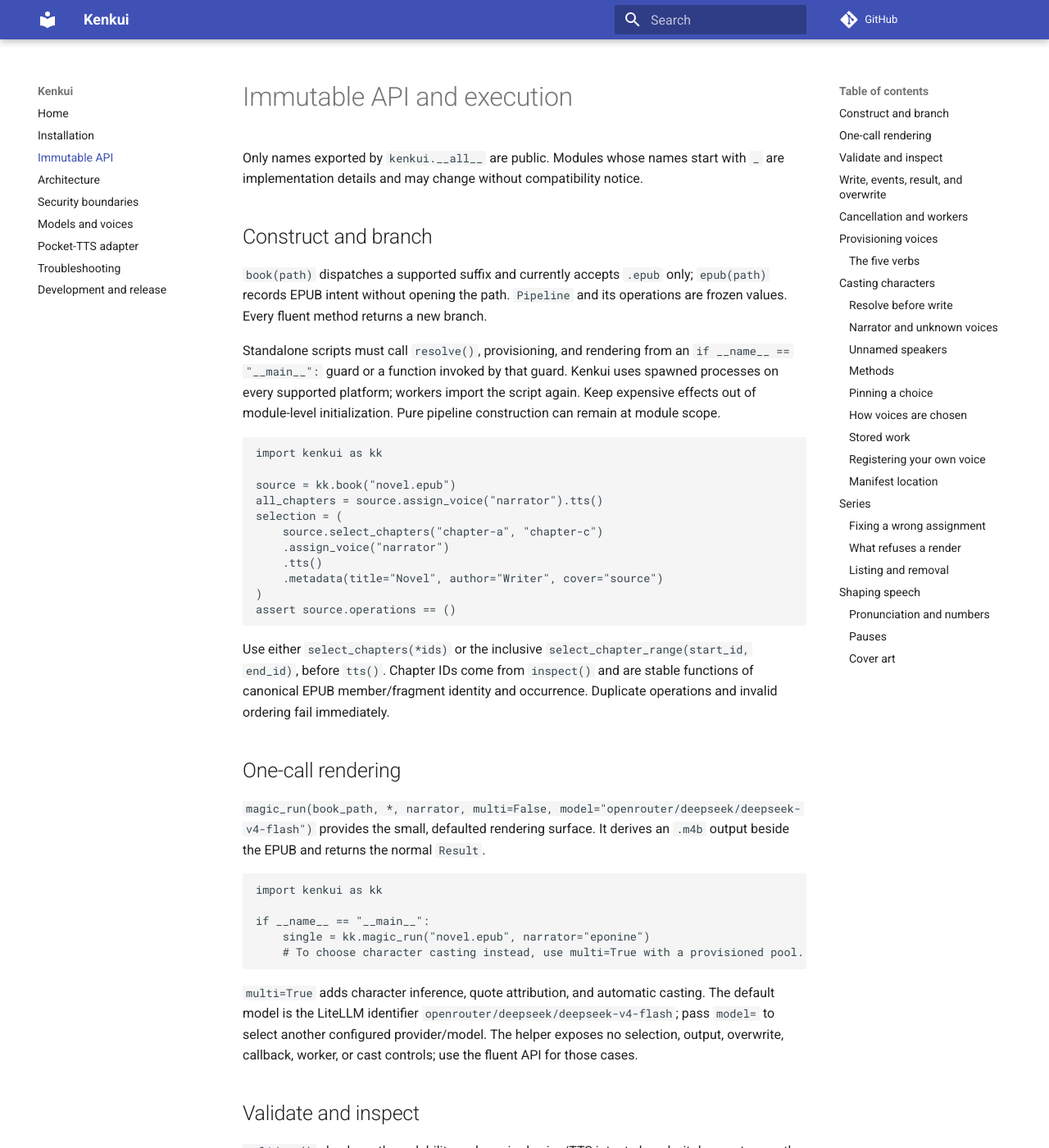
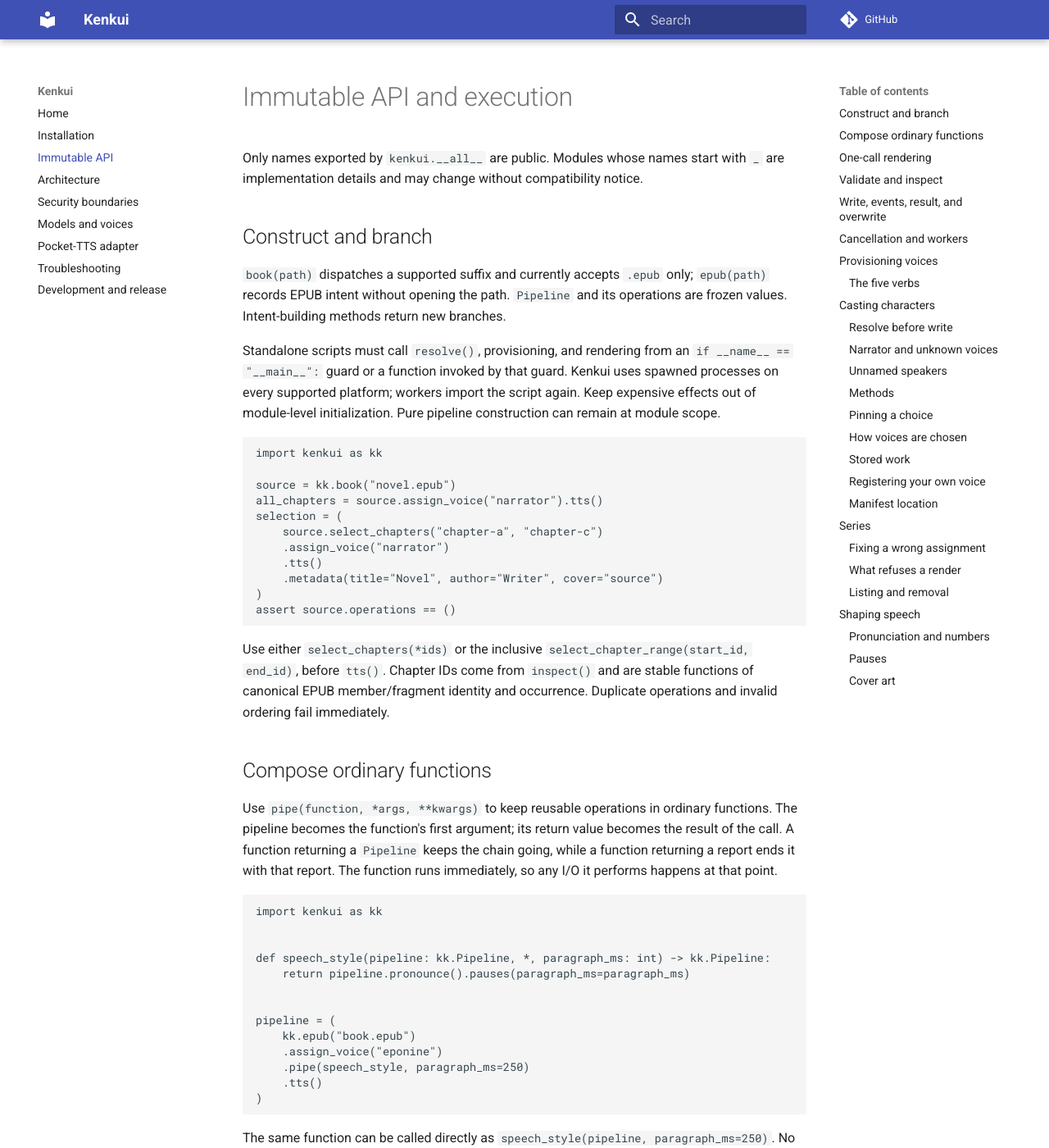
Before and after one commit to D1zzl3D0p/kenkui, an MkDocs documentation site: the page built from docs/usage.md, in a window 1280 px wide and 1400 px high. Shown: the whole window at 82% size. Built offline with MkDocs 1.6.1 and Material for MkDocs 9.7.7, drawn with Linux system fonts in a browser that asks for light colours; comment, search, counter and statistics services are not loaded; some of the changed text lies outside the part shown.

Commit message:
feat: compose ordinary functions through Pipeline.pipe
Signed-off-by: D1zzl3D0p <spn1kolat3sla@gmail.com>

````diff
--- a/docs/usage.md
+++ b/docs/usage.md
@@ -7,7 +7,7 @@
 
 `book(path)` dispatches a supported suffix and currently accepts `.epub` only;
 `epub(path)` records EPUB intent without opening the path. `Pipeline` and its
-operations are frozen values. Every fluent method returns a new branch.
+operations are frozen values. Intent-building methods return new branches.
 
 Standalone scripts must call `resolve()`, provisioning, and rendering from an
 `if __name__ == "__main__":` guard or a function invoked by that guard. Kenkui
@@ -33,6 +33,34 @@
 `select_chapter_range(start_id, end_id)`, before `tts()`. Chapter IDs come from
 `inspect()` and are stable functions of canonical EPUB member/fragment identity
 and occurrence. Duplicate operations and invalid ordering fail immediately.
+
+## Compose ordinary functions
+
+Use `pipe(function, *args, **kwargs)` to keep reusable operations in ordinary
+functions. The pipeline becomes the function's first argument; its return
+value becomes the result of the call. A function returning a `Pipeline` keeps
+the chain going, while a function returning a report ends it with that report.
+The function runs immediately, so any I/O it performs happens at that point.
+
+```python
+import kenkui as kk
+
+
+def speech_style(pipeline: kk.Pipeline, *, paragraph_ms: int) -> kk.Pipeline:
+    return pipeline.pronounce().pauses(paragraph_ms=paragraph_ms)
+
+
+pipeline = (
+    kk.epub("book.epub")
+    .assign_voice("eponine")
+    .pipe(speech_style, paragraph_ms=250)
+    .tts()
+)
+```
+
+The same function can be called directly as
+`speech_style(pipeline, paragraph_ms=250)`. No subclass, registration, or
+modification to Kenkui's `Pipeline` class is required.
 
 ## One-call rendering
 
````
Also changed, not shown: 2 other files.
